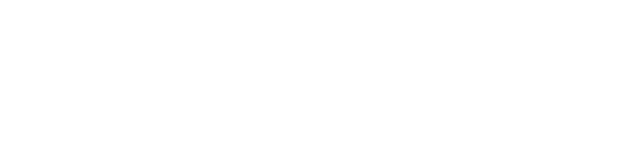
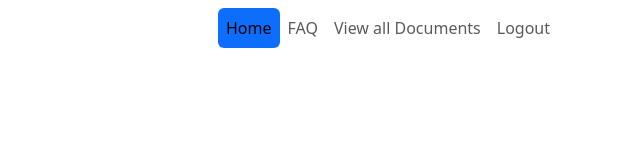
Before and after one commit to Neha-Himesh/upload-documents-securely, a website: page src/view_documents_page.html in a window 1280 px wide. Shown: the whole page, without its empty margins (640-1280 px from the left). Drawn offline with nearby package versions, Linux system fonts and the light colour scheme.

Commit message:
Added navbar to all pages

```diff
--- a/src/view_documents_page.html
+++ b/src/view_documents_page.html
@@ -40,6 +40,30 @@
         </style>
     </head>
     <body>
+        <nav class="navbar navbar-expand-lg navbar-light">
+            <div class="container-fluid container">
+                <a class="navbar-brand user-home-page-username-display" href=""></a>
+                <button class="navbar-toggler" type="button" data-bs-toggle="collapse" data-bs-target="#navbarNav" aria-controls="navbarNav" aria-expanded="false" aria-label="Toggle navigation">
+                    <span class="navbar-toggler-icon"></span>
+                </button>
+                <div class="collapse navbar-collapse" id="navbarNav">
+                    <ul class="navbar-nav nav nav-pills ms-auto">
+                        <li class="nav-item">
+                            <a class="nav-link active" aria-current="page" href="user_home_page.html">Home</a>
+                        </li>
+                        <li class="nav-item">
+                            <a class="nav-link" href="#faq">FAQ</a>
+                        </li>
+                        <li class="nav-item">
+                            <a class="nav-link" href="view_documents_page.html">View all Documents</a>
+                        </li>
+                        <li class="nav-item">
+                            <a class="nav-link" href="" id="Logout">Logout</a>
+                        </li>
+                    </ul>
+                </div>
+            </div>
+        </nav>
         <div id="documents-list"></div>
         <div class="modal fade" id="view-documents-page-share-modal" tabindex="-1" aria-labelledby="view-documents-page-share-modal-label" aria-hidden="true">
             <div class="modal-dialog modal-dialog-centered">
```
Also changed, not shown: src/edit_document_page.html (+24 -0 lines), src/index.html (+1 -1 lines), src/upload_page.html (+7 -4 lines), src/user_home_page.html (+8 -5 lines), 2 other files.
